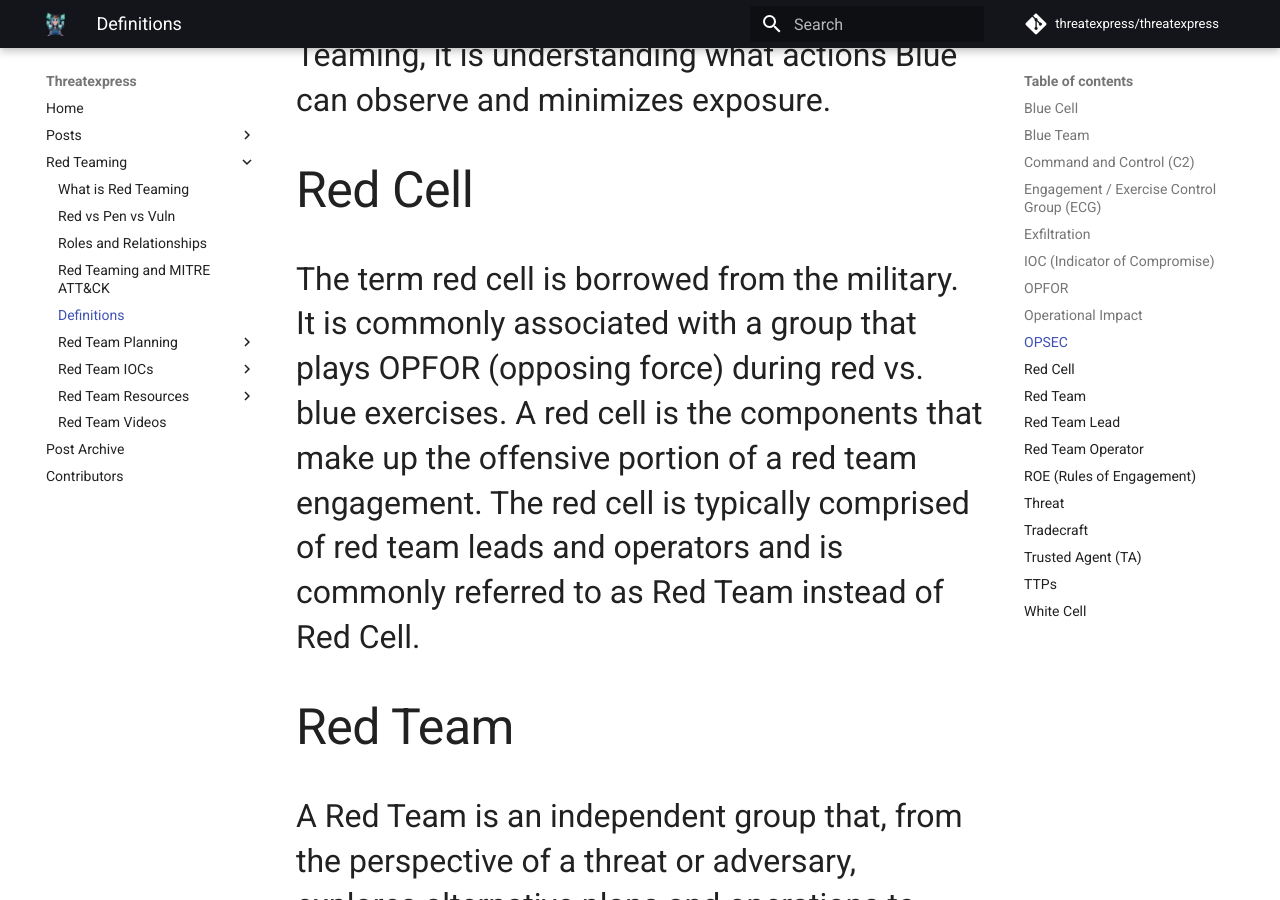
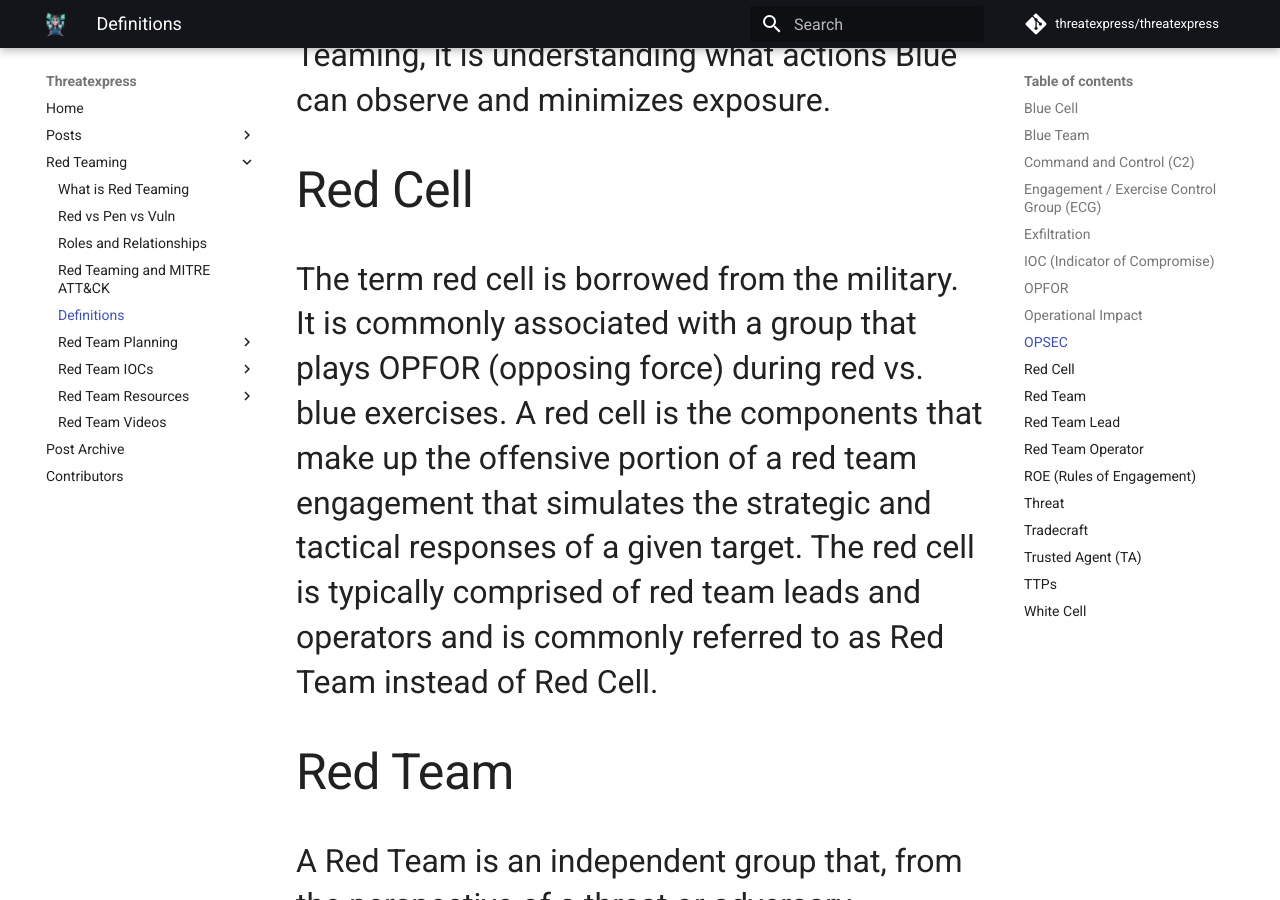
Before and after one commit to threatexpress/threatexpress, an MkDocs documentation site: the page built from docs/redteaming/definitions.md, in a window 1280 px wide and 900 px high, scrolled down 3254 px. Built offline with MkDocs 1.6.1 and Material for MkDocs 9.7.7, drawn with Linux system fonts in a browser that asks for light colours; nearby versions of some CDN libraries; comment, search, counter and statistics services are not loaded.

Commit message:
Definition update

```diff
--- a/docs/redteaming/definitions.md
+++ b/docs/redteaming/definitions.md
@@ -38,7 +38,7 @@ OPSEC or Operational Security is a process that identifies critical information
 
 ## Red Cell
 
-The term red cell is borrowed from the military. It is commonly associated with a group that plays OPFOR (opposing force) during red vs. blue exercises. A red cell is the components that make up the offensive portion of a red team engagement. The red cell is typically comprised of red team leads and operators and is commonly referred to as Red Team instead of Red Cell.
+The term red cell is borrowed from the military. It is commonly associated with a group that plays OPFOR (opposing force) during red vs. blue exercises. A red cell is the components that make up the offensive portion of a red team engagement that simulates the strategic and tactical responses of a given target. The red cell is typically comprised of red team leads and operators and is commonly referred to as Red Team instead of Red Cell.
 
 ## Red Team
 
```
